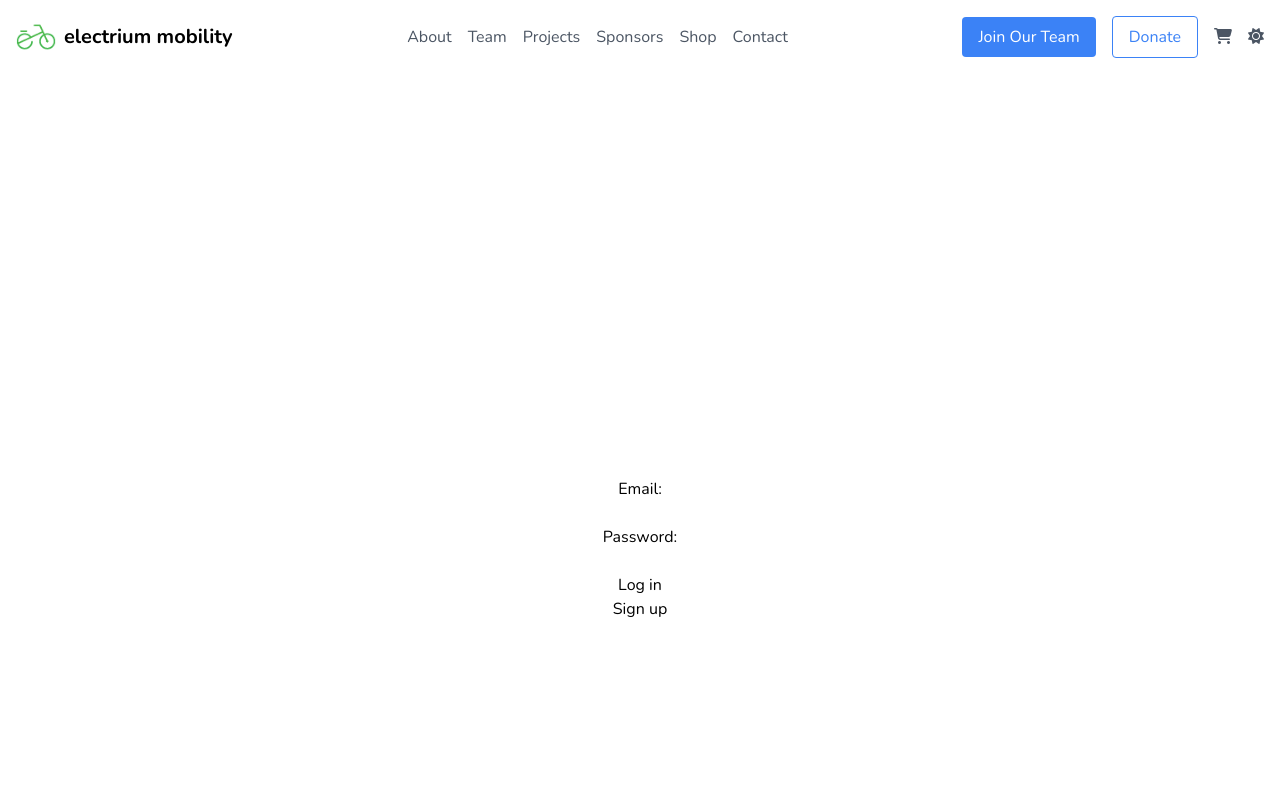
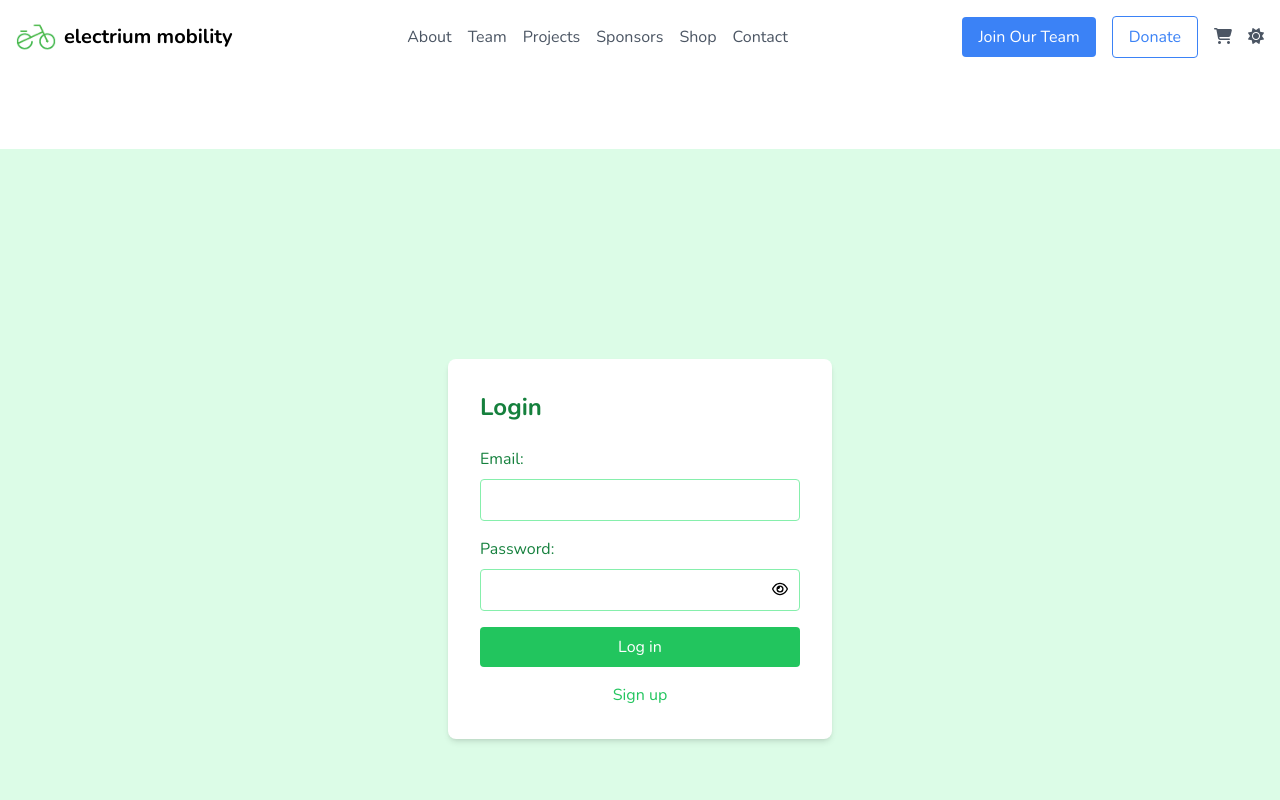
Before and after one commit to Electrium-Mobility/Electrium-store, a Next.js app: page /login in a window 1280 px wide. Shown: the top 800 px of the page. Built offline with nearby package versions, Linux system fonts and the light colour scheme.

Commit message:
complete login page

```diff
--- a/app/login/page.tsx
+++ b/app/login/page.tsx
@@ -1,15 +1,46 @@
+'use client';
+
+import { useState } from "react";
+import { login } from "../action/auth";
 import Link from "next/link";
-import { login, signup } from "../action/auth";
+import { FaRegEye, FaRegEyeSlash } from "react-icons/fa6";
+
 
 export default function LoginPage() {
+  const [showPassword, setShowPassword] = useState(false);
+
+  const togglePasswordVisibility = () => {
+    setShowPassword(!showPassword);
+  };
+
   return (
-    <form className="h-screen w-full flex flex-col items-center justify-center" action={login}>
-      <label htmlFor="email">Email:</label>
-      <input id="email" name="email" type="email" required />
-      <label htmlFor="password">Password:</label>
-      <input id="password" name="password" type="password" required />
-      <button type="submit">Log in</button>
-      <Link href="/signup">Sign up</Link>
-    </form>
-  )
+    <div className="h-screen w-full flex items-center justify-center bg-green-100">
+      <form className="bg-white p-8 rounded-lg shadow-md w-full max-w-sm" action={login}>
+        <h2 className="text-2xl font-bold mb-6 text-green-700">Login</h2>
+        <label htmlFor="email" className="block text-green-700 mb-2">Email:</label>
+        <input id="email" name="email" type="email" required className="w-full p-2 mb-4 border border-green-300 rounded" />
+        <label htmlFor="password" className="block text-green-700 mb-2">Password:</label>
+        <div className="relative">
+          <input
+            id="password"
+            name="password"
+            type={showPassword ? "text" : "password"}
+            required
+            className="w-full p-2 mb-4 border border-green-300 rounded"
+          />
+          <span
+            onClick={togglePasswordVisibility}
+            className="absolute inset-y-0 right-0 pr-3 flex items-center cursor-pointer h-69"
+            style={{ height: '69%' }}
+          >
+            {showPassword ? <FaRegEyeSlash /> : <FaRegEye />}
+          </span>
+        </div>
+        <button type="submit" className="w-full bg-green-500 text-white p-2 rounded hover:bg-green-600">Log in</button>
+        <Link href="/signup">
+          <p className="block text-center text-green-500 mt-4 hover:underline">Sign up</p>
+        </Link>
+      </form>
+    </div>
+  );
 }
```
